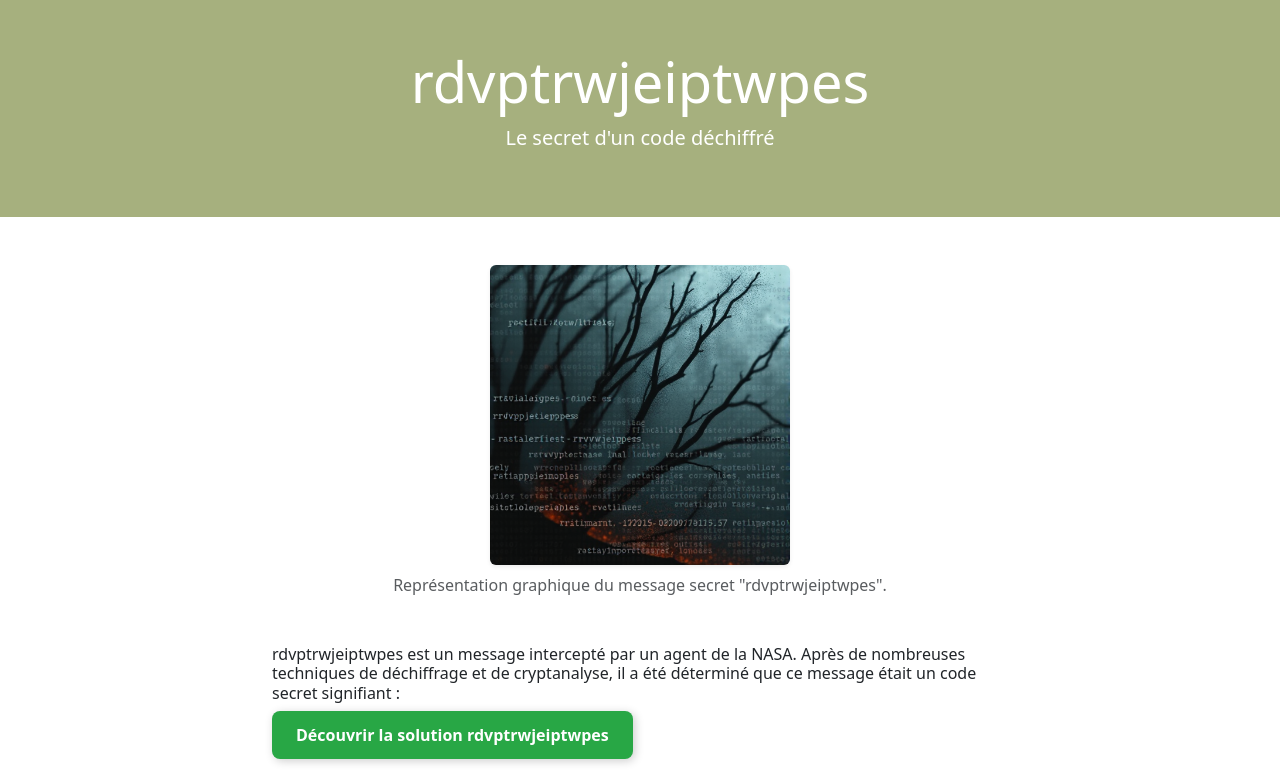
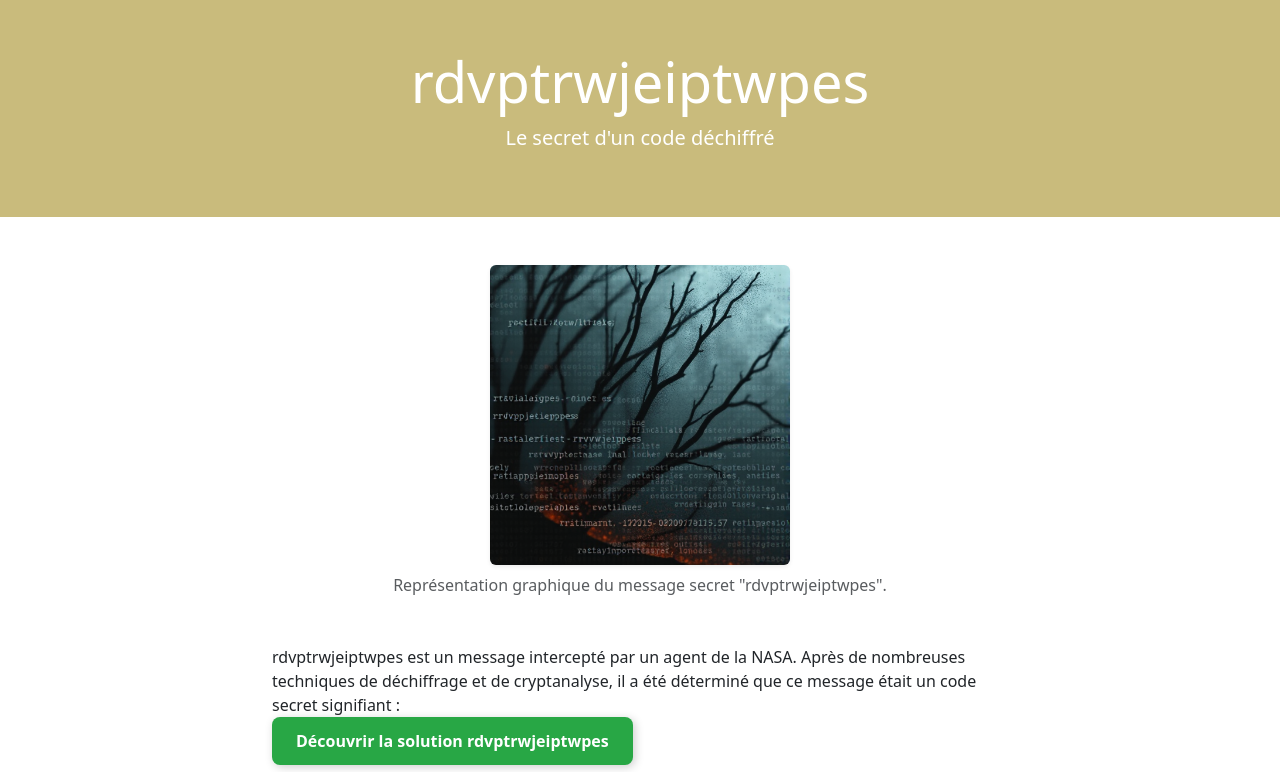
Before and after one commit to aril7733/aril7733.github.io, a plain HTML site: page index.html in a window 1280 px wide. Shown: the top 772 px of the page. Drawn offline with nearby package versions, Linux system fonts and the light colour scheme.

Commit message:
feat: fix accessibility

```diff
--- a/index.css
+++ b/index.css
@@ -1,5 +1,5 @@
 .bg {
-    background-color: #A6B07E;
+    background-color: #c9bb7c;
 }
 
 .list-unstyled {
--- a/index.html
+++ b/index.html
@@ -87,10 +87,10 @@
     <main class="container flex-grow-1">
         <div class="row">
             <section class="col-md-8 mx-auto">
-                <h6 class="text-justify">
+                <span class="text-justify">
                     rdvptrwjeiptwpes est un message intercepté par un agent de la NASA.
                     Après de nombreuses techniques de déchiffrage et de cryptanalyse, il a été déterminé que ce message était un code secret signifiant :
-                </h6>
+                </span>
                 <p> <a href="https://temt8767.netlify.app/" class="button-link">Découvrir la solution rdvptrwjeiptwpes</a> </p>
                 <ul class="list-group shadow-sm">
                     <li class="list-group-item">Référencement</li>
@@ -119,6 +119,7 @@
         <div class="container">
             <h3 class="text-center mb-4">Changelog</h3>
             <ul class="list-unstyled text-center">
+                <li>18 mars - Optimisation accessibilité </li>
             	<li>13 mars - Création de post medium</li>
             	<li>26 février - Création de post reddit</li>
                 <li>19 février - Correction W3C</li>
```
